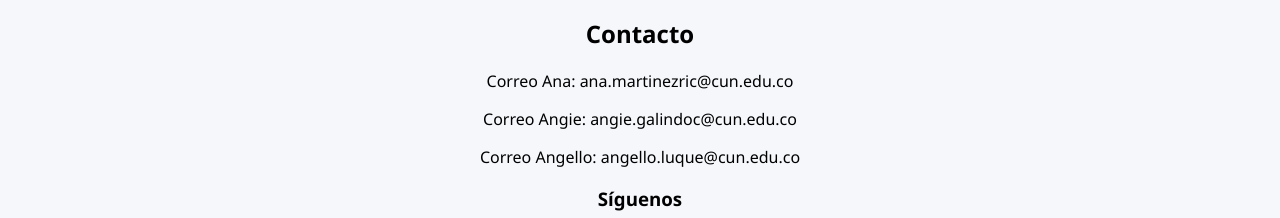
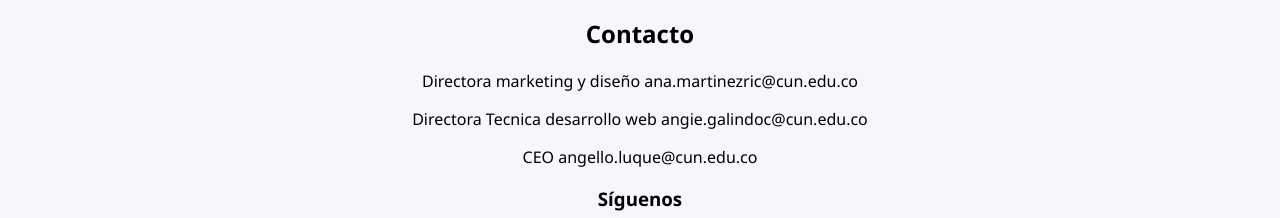
Before and after one commit to angel4520low-lang/Triweb, a plain HTML site: page index.html in a window 1280 px wide. Shown: the part 1769-1987 px from the top of the page. Drawn offline with Linux system fonts and the light colour scheme.

Commit message:
Update index.html

```diff
--- a/index.html
+++ b/index.html
@@ -183,9 +183,9 @@ footer {
 
 <section id="galeria" class="section gallery">
     <h2>Ejemplos de páginas</h2>
-    <img src="https://blog.hubspot.es/website/web-inteligencia-artificial">
-    <img src="https://mobirise.com/builder/es/ai-website-creator.html">
-    <img src="https://www.lummi.ai/es/blog/best-ai-website-builders-2025">
+    <img src="https://www.begoromero.com/wp-content/uploads/blog-tipo-web.jpg">
+    <img src="https://assets.justinmind.com/wp-content/uploads/2024/10/website-example-justinmind-768x492.png">
+    <img src="https://static.wixstatic.com/media/110ec7_c4fd5fba711f415fb2c177f38618ded6~mv2.png">
 </section>
 
 <section id="nosotros" class="section">
@@ -199,9 +199,12 @@ footer {
 
 <section id="contacto" class="section">
     <h2>Contacto</h2>
-    <p>Correo Ana: ana.martinezric@cun.edu.co</p>
-    <p>Correo Angie: angie.galindoc@cun.edu.co</p>
-    <p>Correo Angello: angello.luque@cun.edu.co</p>
+    <p> Directora marketing y diseño
+        ana.martinezric@cun.edu.co</p>
+    <p>Directora Tecnica desarrollo web
+        angie.galindoc@cun.edu.co</p>
+    <p> CEO
+        angello.luque@cun.edu.co</p>
 
     <h3>Síguenos</h3>
     <p>
```
